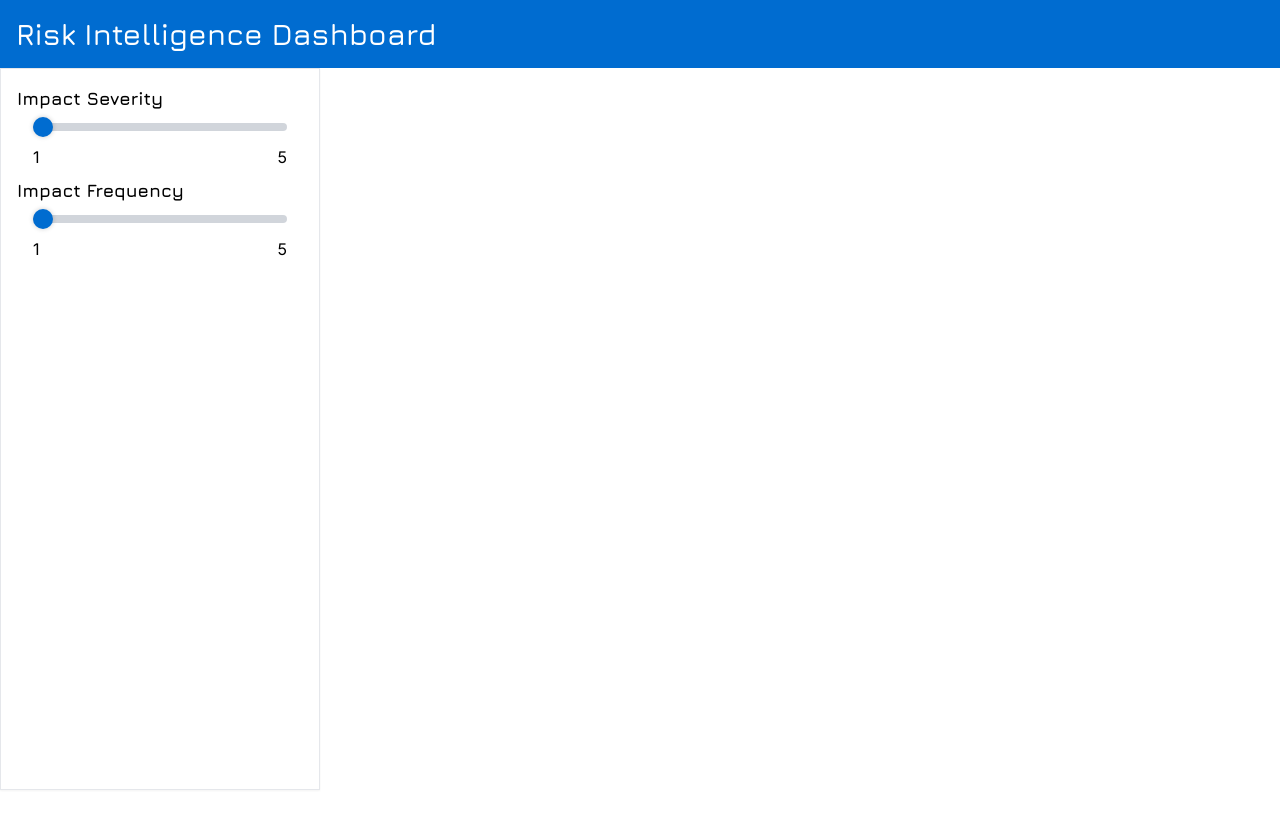
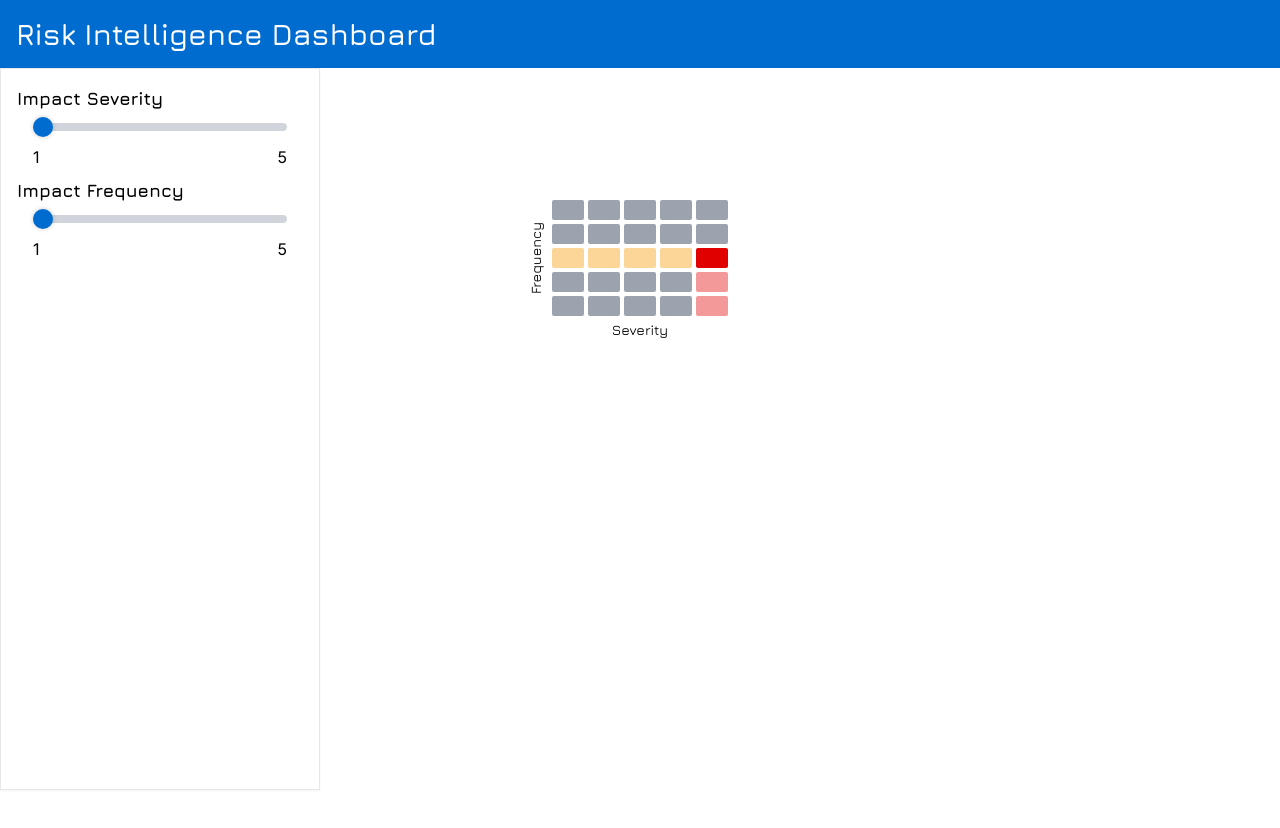
Before and after one commit to supraditya/risk-intelligence-dashboard, a Next.js app: page / in a window 1280 px wide. Shown: the top 828 px of the page. Built offline with nearby package versions, Linux system fonts and the light colour scheme; a web font is replaced by a local one.

Commit message:
Added risk matrix component, dynamic styling based on passed scores

```diff
--- a/src/app/page.js
+++ b/src/app/page.js
@@ -1,6 +1,7 @@
 import Image from "next/image";
 import Navbar from "@/components/Navbar";
 import Sidebar from "@/components/Sidebar/Sidebar";
+import RiskMatrix from "@/components/RiskMatrix";
 
 export default function Home() {
   return (
@@ -8,6 +9,7 @@ export default function Home() {
       <Navbar/>
       <Sidebar/>
       <main className="flex min-h-screen flex-col items-center justify-between p-24">
+        <RiskMatrix freqScore={3} sevScore={5}/>
       </main>
     </div>
   );
--- /dev/null
+++ b/src/components/RiskMatrix.js
@@ -0,0 +1,68 @@
+"use client";
+import { useEffect, useState } from "react";
+const RiskMatrix = ({ freqScore, sevScore }) => {
+  const [freqColor, setFreqColor] = useState("green");
+  const [sevColor, setSevColor] = useState("green");
+
+  useEffect(() => {
+    // Set colors based on scores
+    if (freqScore >= 1 && freqScore <= 2) {
+      setFreqColor("bg-matrix-green");
+    } else if (freqScore === 3) {
+      setFreqColor("bg-matrix-yellow");
+    } else {
+      setFreqColor("bg-matrix-red");
+    }
+
+    if (sevScore >= 1 && sevScore <= 2) {
+      setSevColor("bg-matrix-green");
+    } else if (sevScore === 3) {
+      setSevColor("bg-matrix-yellow");
+    } else {
+      setSevColor("bg-matrix-red");
+    }
+  }, [freqScore, sevScore]);
+
+  const cellShader = (index) => {
+    let column = index % 5;
+    let row = Math.floor(index / 5);
+    // Shades all cells in correct row
+    if (row === 5 - freqScore && column < sevScore - 1) {
+      return `${freqColor} opacity-40`;
+    }
+
+    // Shades all cells in correct column
+    if (column === sevScore - 1 && row > 5 - freqScore) {
+      return `${sevColor} opacity-40`;
+    }
+
+    // Shades the correct cell with opacity at 1
+    if (row === 5 - freqScore && column === sevScore - 1) {
+      return freqScore > sevScore ? `${freqColor}` : `${sevColor}`;
+    }
+    return "bg-gray-400";
+  };
+  return (
+    <div>
+      <p className="font-primary font-medium text-sm w-min -translate-x-14 translate-y-16 pr-6 pb-4 text-center -rotate-90">
+        Frequency
+      </p>
+      <div className="grid grid-cols-5 gap-1">
+        {Array.from({ length: 25 }).map((_, index) => (
+          <div
+            key={index}
+            className={
+              "rounded-sm h-5 w-8 flex items-center justify-center " +
+              cellShader(index)
+            }
+          ></div>
+        ))}
+      </div>
+      <p className="font-primary font-medium text-sm text-center mt-1">
+        Severity
+      </p>
+    </div>
+  );
+};
+
+export default RiskMatrix;
--- a/src/components/Sidebar/Slider.js
+++ b/src/components/Sidebar/Slider.js
@@ -27,9 +27,16 @@ const Slider = () => {
       />
       <div className="flex justify-between mt-2">
         <span>1</span>
+        <span
+          className={
+            value > 1 && value < 5 ? `absolute z-50 text-center` : "hidden"
+          }
+          style={{ marginLeft: `calc(${(value - 1) * 20 - 1}% + 5px` }}
+        >
+          {value}
+        </span>
         <span>5</span>
       </div>
-      {/* <div className="mt-2 text-center">{value}</div> */}
     </div>
   );
 };
```
